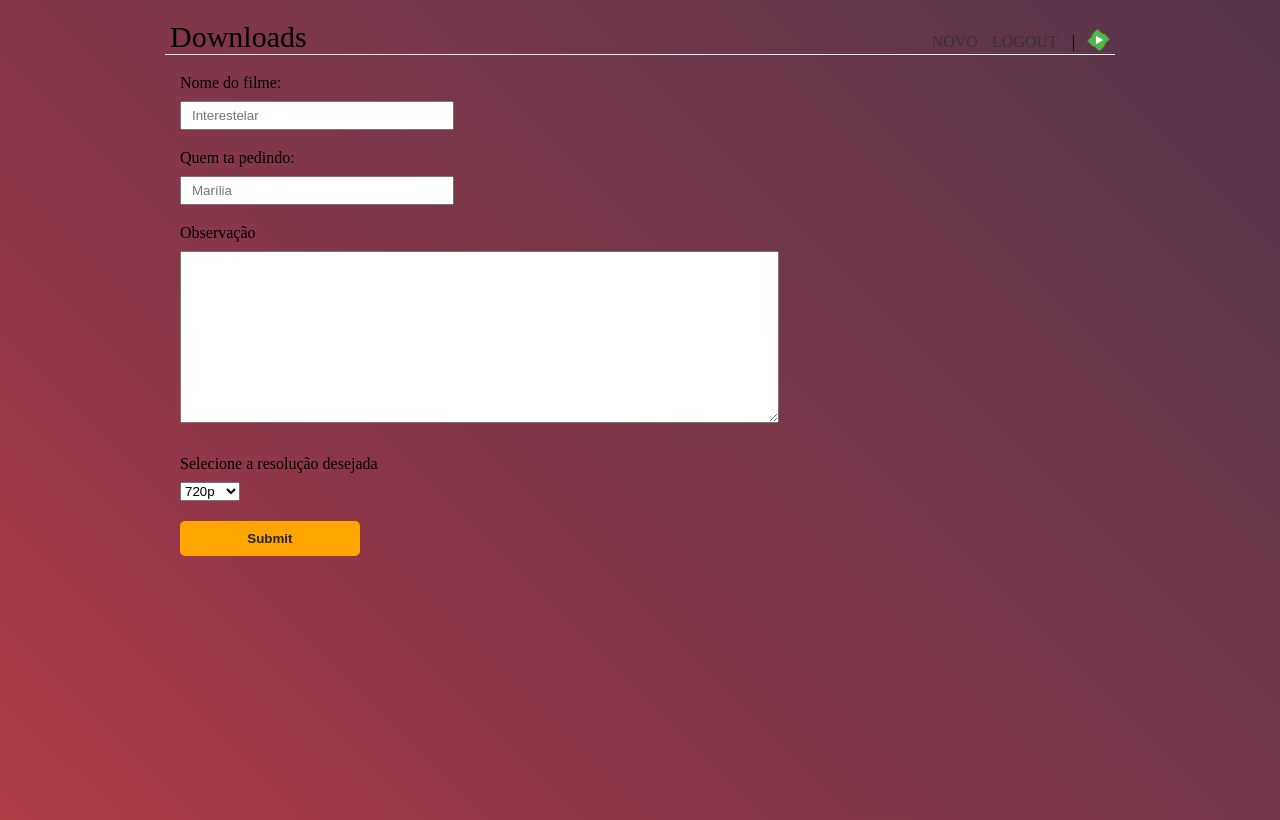
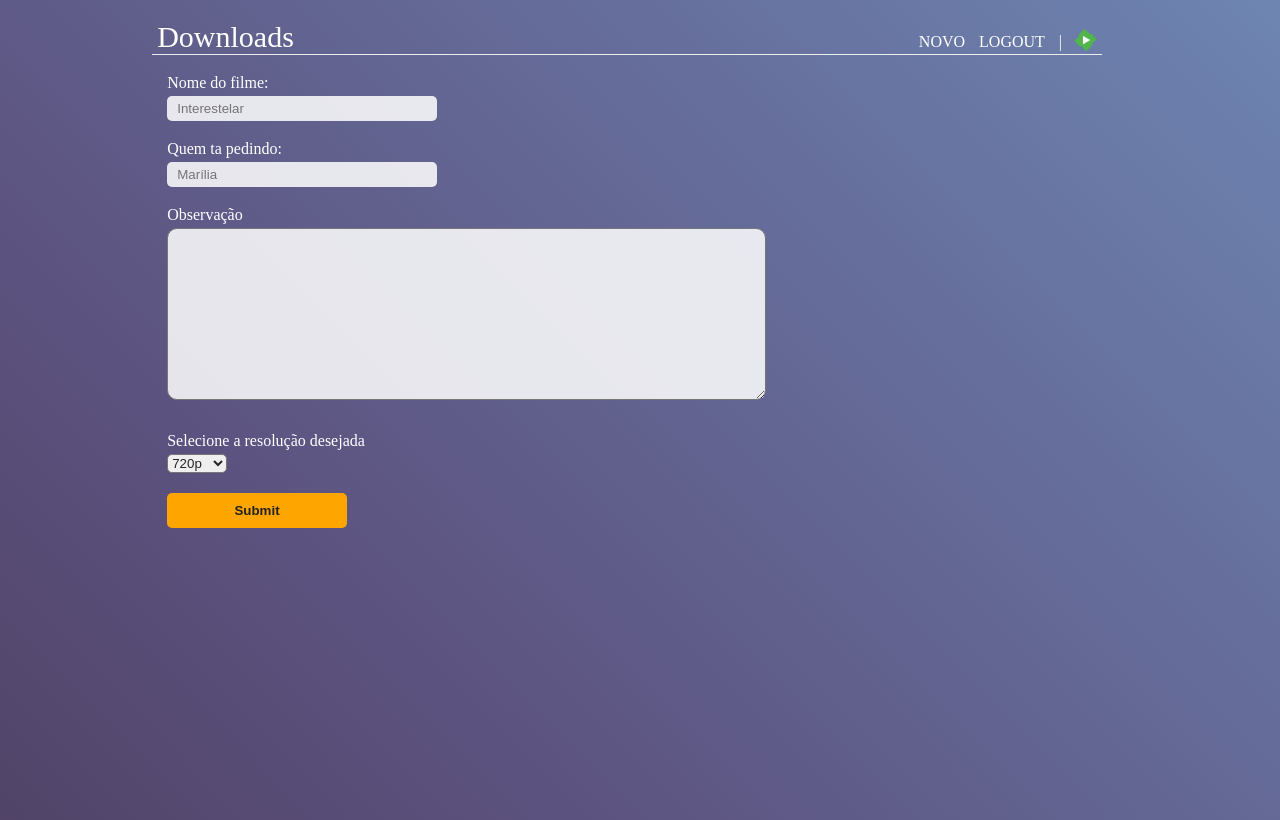
Before and after one commit to enzotorrs/Learn-flask, a Flask app: page /download in a window 1280 px wide. Run offline with Flask 2, Linux system fonts and the light colour scheme; some libraries are stand-ins or nearby versions.

Commit message:
configure color balance

```diff
--- a/jogoteca.py
+++ b/jogoteca.py
@@ -35,29 +35,13 @@ def index():
     sql = "SELECT * from downloads"
     cursor.execute(sql)
     lista = cursor.fetchall()
-    return render_template('lista.html', titulo='Filmes para Download', lista=lista)
-
-
-@app.route('/novo')
-def novo():
-    if 'usuario_logado' not in session or session['usuario_logado'] == None:
-        return redirect(url_for('login', proximo=url_for('novo')))
-    return render_template('novo.html', titulo='Novo Jogo')
-
-
-@app.route('/criar', methods=['POST',])
-def criar():
-    nome = request. form['nome']
-    categoria = request. form['categoria']
-    console = request. form['console']
-    jogo = Jogo(nome, categoria, console)
-    lista.append(jogo)
-    return redirect(url_for('index'))
+    return render_template('lista.html', titulo='Lista de filmes', lista=lista)
 
 
 @app.route('/login')
 def login():
     proximo = request.args.get('proximo')
+
     return render_template('login.html', proximo=proximo)
 
 
--- a/static/style-download.css
+++ b/static/style-download.css
@@ -1,3 +1,6 @@
+* {
+  color: rgba(255,255,255, 1);
+}
 header {
   border-bottom: 1px solid #eee;
   width: 940px;
@@ -18,9 +21,13 @@ header h1 {
   display: inline-block;
 }
 
-.navegacao a {
+.navegacao a, a {
   text-decoration: none;
-  color: #333333;
+  transition: 1s all;
+}
+
+.navegacao a:hover {
+  color: rgba(200, 200, 200, 0.75)
 }
 
 .navegacao li, a img {
@@ -39,10 +46,10 @@ nav:last-child {
 }
 
 body {
-  background: linear-gradient(45deg, #2B2E4A, #E84545, #903749, #53354A);
+  background: linear-gradient(45deg, #261C2C, #3E2C41, #5C527F, #6E85B2);
   background-size: 300%;
   height: 100vh;
-  width: 100vw;
+  width: 98vw;
   animation: dynamic-gradient 15s ease infinite;
 }
 @keyframes dynamic-gradient {
@@ -70,24 +77,37 @@ form {
 
 form label, form  legend{
   display: block;
-  margin: 0 0 10px;
+  margin: 0 0 5px;
 }
 
 .input-padrao {
+  color: rgba(0, 0, 0, 0.75);
   display: block;
   margin: 0 0 20px;
   padding: 5px 10px;
   width: 250px;
+  border: 1px;
+  border-radius: 5px;
+  background-color: rgba(255, 255, 255, 0.85);
 }
 textarea {
   margin-bottom: 30px;
   padding: 10px;
+  color: rgba(0, 0, 0, 0.85);
+  border-radius: 10px;
+  background-color: rgba(255, 255, 255, 0.85);
 }
 form select {
+  color: rgba(0, 0, 0, 0.85);
   display: block;
-  margin: 0 0 20px
+  margin: 0 0 20px;
+  border-radius: 5px;
 }
 
+form option{
+  color: rgba(0, 0, 0, 0.85);
+  border-radius: 5px;
+}
 .submit-button {
   width: 30%;
   padding: 10px;
@@ -103,6 +123,4 @@ form select {
 .submit-button:hover {
   background-color: darkorange;
   transform: scale(1.2);
-
-
 }
--- a/templates/download.html
+++ b/templates/download.html
@@ -8,12 +8,12 @@
     </head>
     <body>
         <header class="page-header">
-            <h1>Downloads</h1>
+            <h1><a href="{{ url_for('index') }}">Downloads</a></h1>
             <nav class="navegacao">
                 <ul>
                     <li><a href='novo'>novo</a></li>
                     <li><a href='logout'>logout</a></li>
-                    <li><a href='http://192.168.0.136:8096/web/index.html#!/home'><img src="{{ url_for('static', filename="emby.png") }}"></a></li>
+                    <li><a href='http://192.168.0.136:8096/web/index.html#!/home' target="_blank"><img src="{{ url_for('static', filename="emby.png") }}"></a></li>
                 </ul>
             </nav>
         </header>
--- a/templates/template.html
+++ b/templates/template.html
@@ -13,8 +13,8 @@
         <h1 class="titulo-principal">{{ titulo }}</h1>
         <nav>
           <ul>
-            <li><a href="novo">Novo Jogo</a></li>
             <li><a href="download">Downloads</a></li>
+            <li><a href="login">Login</a></li>
             <li><a href="logout">Logout</a></li>
           </ul>
         </nav>
```
Also changed, not shown: static/bootstrap.css.
